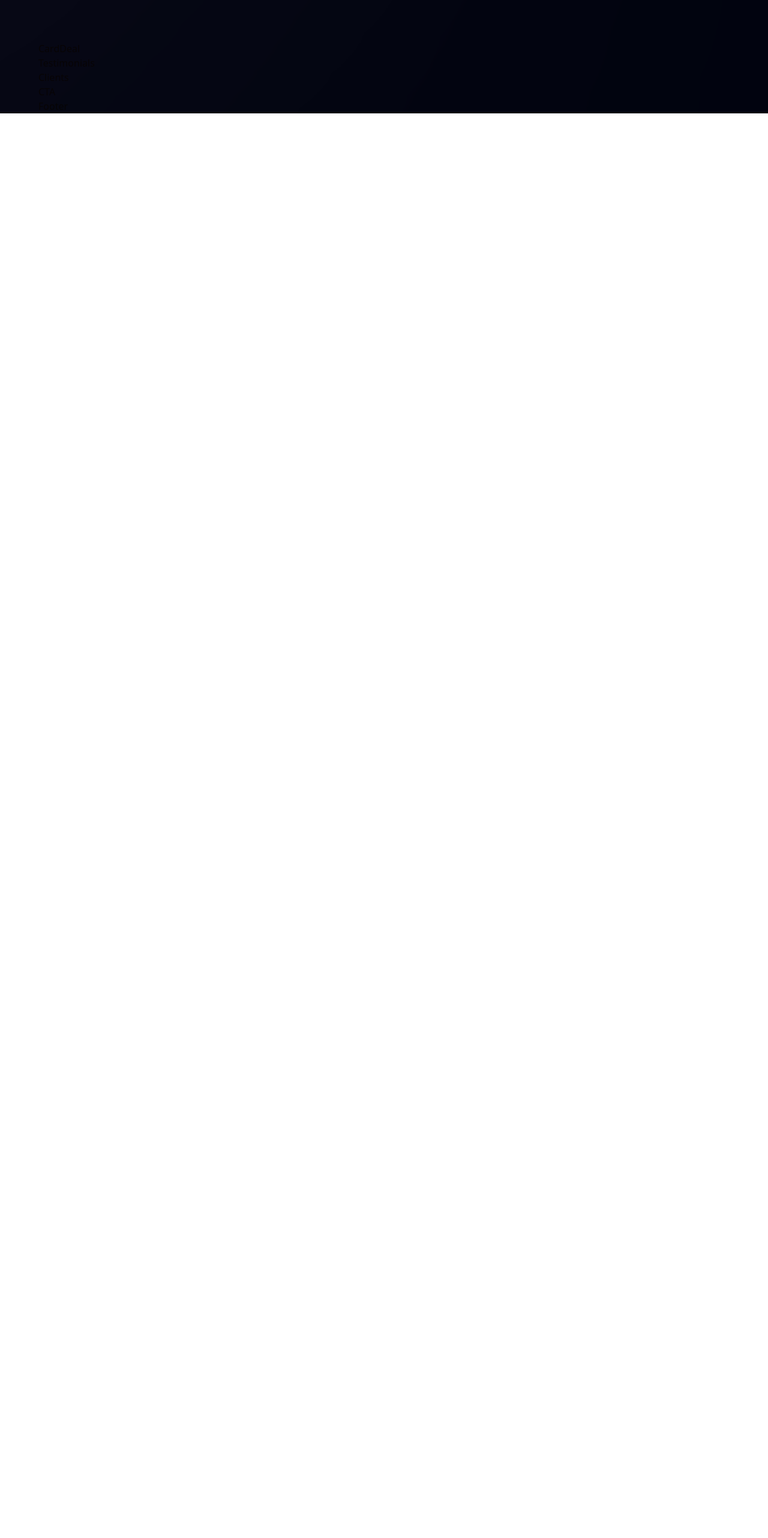
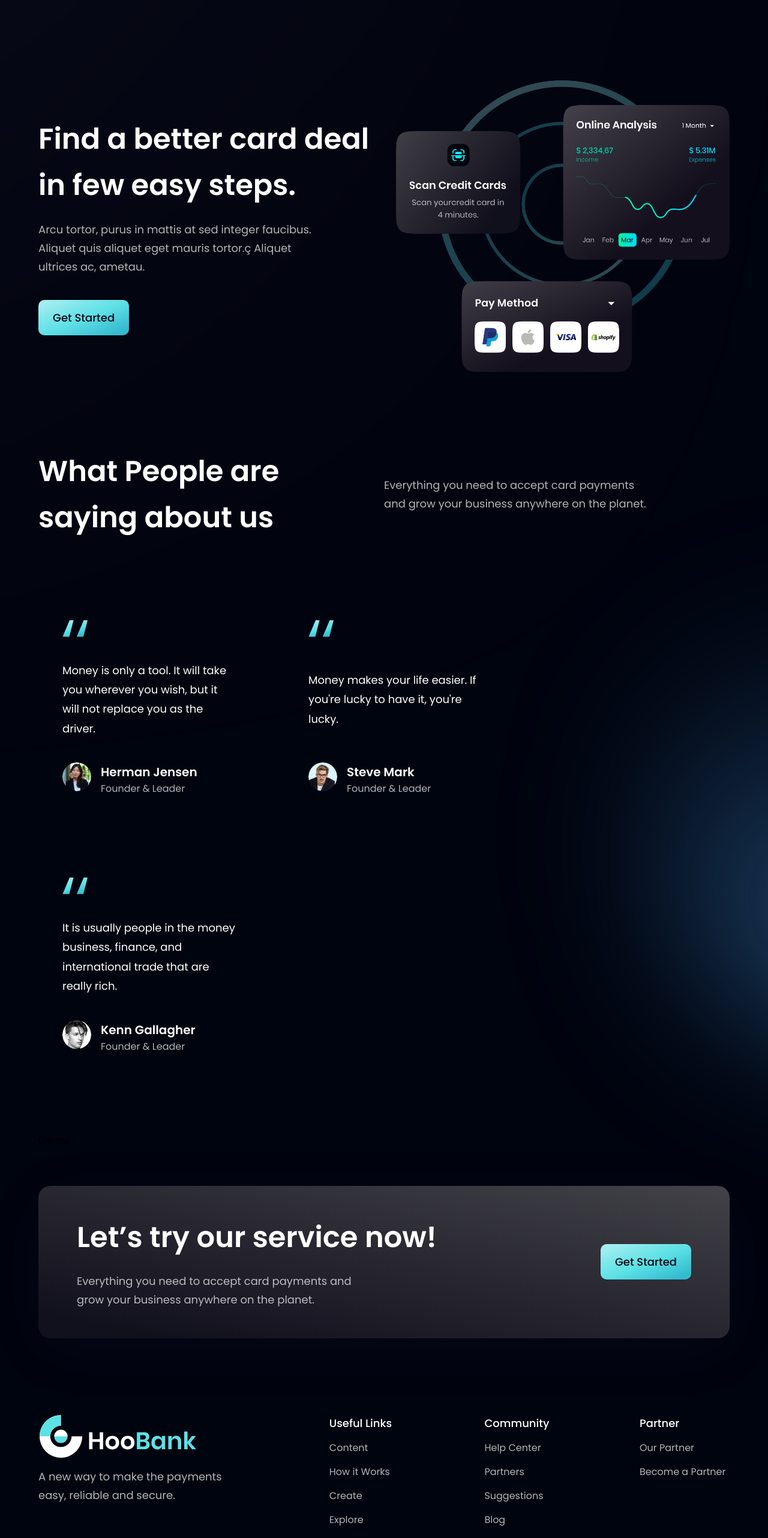
Before and after one commit to LucasAMartin/HazeGaming, a React (Vite) app: page / in a window 1280 px wide. Shown: the part 2120-4684 px from the top of the page at 60% size. Before the commit the page ends 2309 px from the top, so only its background shows below. Built offline with nearby package versions, Linux system fonts and the light colour scheme.

Commit message:
Finished rest of layout

```diff
--- a/src/Components/CTA.jsx
+++ b/src/Components/CTA.jsx
@@ -1,9 +1,20 @@
-import React from 'react'
+import styles from "../style";
+import Button from "./Button";
 
-const CTA = () => {
-  return (
-    <div>CTA</div>
-  )
-}
+const CTA = () => (
+  <section className={`${styles.flexCenter} ${styles.marginY} ${styles.padding} sm:flex-row flex-col bg-black-gradient-2 rounded-[20px] box-shadow`}>
+    <div className="flex-1 flex flex-col">
+      <h2 className={styles.heading2}>Let’s try our service now!</h2>
+      <p className={`${styles.paragraph} max-w-[470px] mt-5`}>
+        Everything you need to accept card payments and grow your business
+        anywhere on the planet.
+      </p>
+    </div>
 
-export default CTA
+    <div className={`${styles.flexCenter} sm:ml-10 ml-0 sm:mt-0 mt-10`}>
+      <Button />
+    </div>
+  </section>
+);
+
+export default CTA;
--- a/src/Components/CardDeal.jsx
+++ b/src/Components/CardDeal.jsx
@@ -1,9 +1,26 @@
-import React from 'react'
+import { card } from "../assets";
+import styles, { layout } from "../style";
+import Button from "./Button";
 
-const CardDeal = () => {
-  return (
-    <div>CardDeal</div>
-  )
-}
+const CardDeal = () => (
+  <section className={layout.section}>
+    <div className={layout.sectionInfo}>
+      <h2 className={styles.heading2}>
+        Find a better card deal <br className="sm:block hidden" /> in few easy
+        steps.
+      </h2>
+      <p className={`${styles.paragraph} max-w-[470px] mt-5`}>
+        Arcu tortor, purus in mattis at sed integer faucibus. Aliquet quis
+        aliquet eget mauris tortor.ç Aliquet ultrices ac, ametau.
+      </p>
 
-export default CardDeal
+      <Button styles={`mt-10`} />
+    </div>
+
+    <div className={layout.sectionImg}>
+      <img src={card} alt="billing" className="w-[100%] h-[100%]" />
+    </div>
+  </section>
+);
+
+export default CardDeal;
--- a/src/Components/FeedbackCard.jsx
+++ b/src/Components/FeedbackCard.jsx
@@ -1,9 +1,25 @@
-import React from 'react'
+import { quotes } from "../assets";
 
-const FeedbackCard = () => {
-  return (
-    <div>FeedbackCard</div>
-  )
-}
+const FeedbackCard = ({ content, name, title, img }) => (
+  <div className="flex justify-between flex-col px-10 py-12 rounded-[20px]  max-w-[370px] md:mr-10 sm:mr-5 mr-0 my-5 feedback-card">
+    <img src={quotes} alt="double_quotes" className="w-[42.6px] h-[27.6px] object-contain" />
+    <p className="font-poppins font-normal text-[18px] leading-[32.4px] text-white my-10">
+      {content}
+    </p>
 
-export default FeedbackCard
+    <div className="flex flex-row">
+      <img src={img} alt={name} className="w-[48px] h-[48px] rounded-full" />
+      <div className="flex flex-col ml-4">
+        <h4 className="font-poppins font-semibold text-[20px] leading-[32px] text-white">
+          {name}
+        </h4>
+        <p className="font-poppins font-normal text-[16px] leading-[24px] text-dimWhite">
+          {title}
+        </p>
+      </div>
+    </div>
+  </div>
+);
+
+
+export default FeedbackCard;
--- a/src/Components/Footer.jsx
+++ b/src/Components/Footer.jsx
@@ -1,9 +1,64 @@
-import React from 'react'
+import styles from "../style";
+import { logo } from "../assets";
+import { footerLinks, socialMedia } from "../constants";
 
-const Footer = () => {
-  return (
-    <div>Footer</div>
-  )
-}
+const Footer = () => (
+  <section className={`${styles.flexCenter} ${styles.paddingY} flex-col`}>
+    <div className={`${styles.flexStart} md:flex-row flex-col mb-8 w-full`}>
+      <div className="flex-[1] flex flex-col justify-start mr-10">
+        <img
+          src={logo}
+          alt="hoobank"
+          className="w-[266px] h-[72.14px] object-contain"
+        />
+        <p className={`${styles.paragraph} mt-4 max-w-[312px]`}>
+          A new way to make the payments easy, reliable and secure.
+        </p>
+      </div>
 
-export default Footer
+      <div className="flex-[1.5] w-full flex flex-row justify-between flex-wrap md:mt-0 mt-10">
+        {footerLinks.map((footerlink) => (
+          <div key={footerlink.title} className={`flex flex-col ss:my-0 my-4 min-w-[150px]`}>
+            <h4 className="font-poppins font-medium text-[18px] leading-[27px] text-white">
+              {footerlink.title}
+            </h4>
+            <ul className="list-none mt-4">
+              {footerlink.links.map((link, index) => (
+                <li
+                  key={link.name}
+                  className={`font-poppins font-normal text-[16px] leading-[24px] text-dimWhite hover:text-secondary cursor-pointer ${
+                    index !== footerlink.links.length - 1 ? "mb-4" : "mb-0"
+                  }`}
+                >
+                  {link.name}
+                </li>
+              ))}
+            </ul>
+          </div>
+        ))}
+      </div>
+    </div>
+
+    <div className="w-full flex justify-between items-center md:flex-row flex-col pt-6 border-t-[1px] border-t-[#3F3E45]">
+      <p className="font-poppins font-normal text-center text-[18px] leading-[27px] text-white">
+        Copyright Ⓒ 2022 HooBank. All Rights Reserved.
+      </p>
+
+      <div className="flex flex-row md:mt-0 mt-6">
+        {socialMedia.map((social, index) => (
+          <img
+            key={social.id}
+            src={social.icon}
+            alt={social.id}
+            className={`w-[21px] h-[21px] object-contain cursor-pointer ${
+              index !== socialMedia.length - 1 ? "mr-6" : "mr-0"
+            }`}
+            onClick={() => window.open(social.link)}
+          />
+        ))}
+      </div>
+    </div>
+  </section>
+);
+
+export default Footer;
--- a/src/Components/Testimonials.jsx
+++ b/src/Components/Testimonials.jsx
@@ -1,9 +1,27 @@
-import React from 'react'
+import { feedback } from "../constants";
+import styles from "../style";
+import FeedbackCard from "./FeedbackCard";
 
-const Testimonials = () => {
-  return (
-    <div>Testimonials</div>
-  )
-}
+const Testimonials = () => (
+  <section id="clients" className={`${styles.paddingY} ${styles.flexCenter} flex-col relative `}>
+    <div className="absolute z-[0] w-[60%] h-[60%] -right-[50%] rounded-full blue__gradient bottom-40" />
 
-export default Testimonials
+    <div className="w-full flex justify-between items-center md:flex-row flex-col sm:mb-16 mb-6 relative z-[1]">
+      <h2 className={styles.heading2}>
+        What People are <br className="sm:block hidden" /> saying about us
+      </h2>
+      <div className="w-full md:mt-0 mt-6">
+        <p className={`${styles.paragraph} text-left max-w-[450px]`}>
+          Everything you need to accept card payments and grow your business
+          anywhere on the planet.
+        </p>
+      </div>
+    </div>
+
+    <div className="flex flex-wrap sm:justify-start justify-center w-full feedback-container relative z-[1]">
+      {feedback.map((card) => <FeedbackCard key={card.id} {...card} />)}
+    </div>
+  </section>
+);
+
+export default Testimonials;
```
